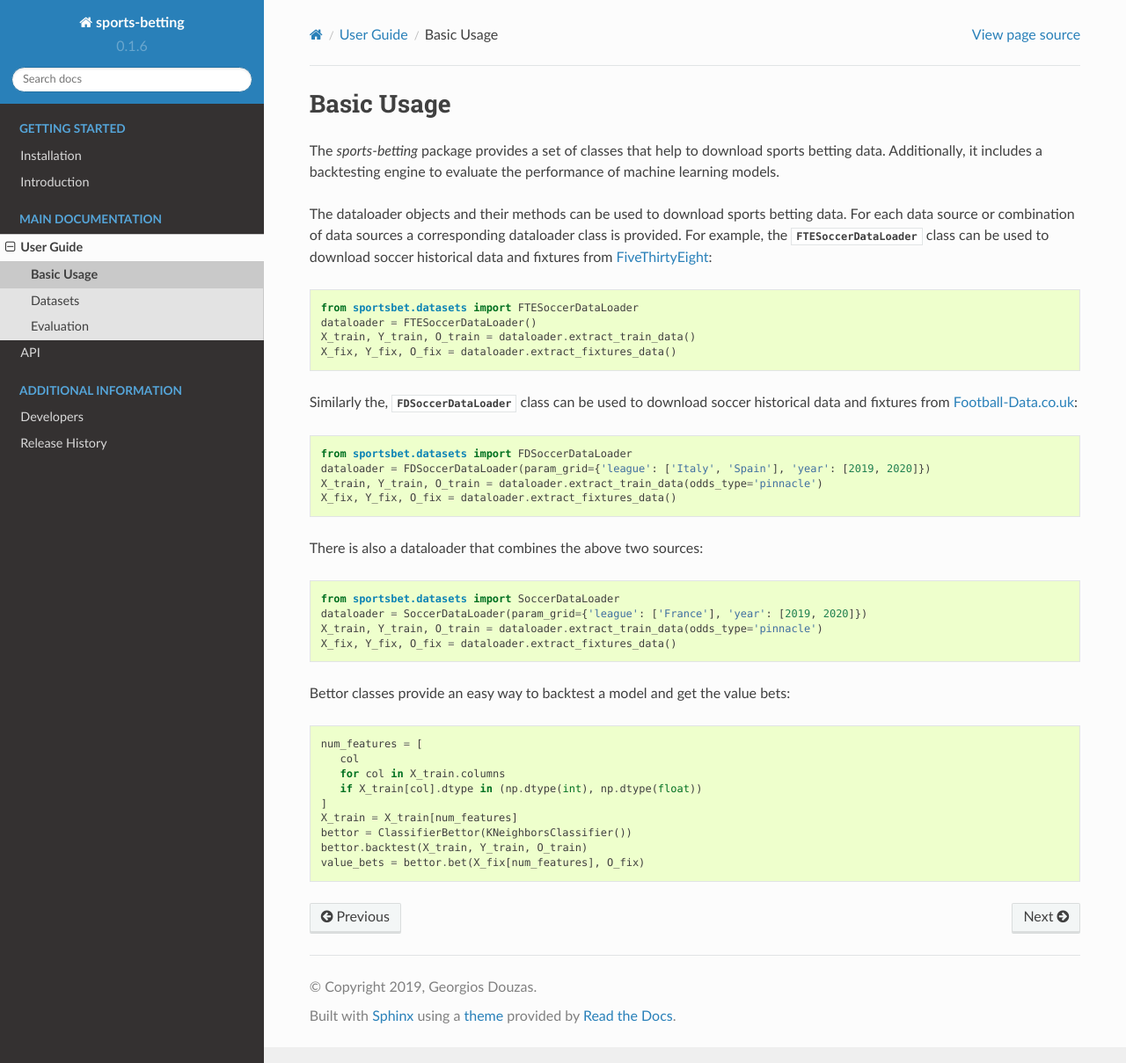
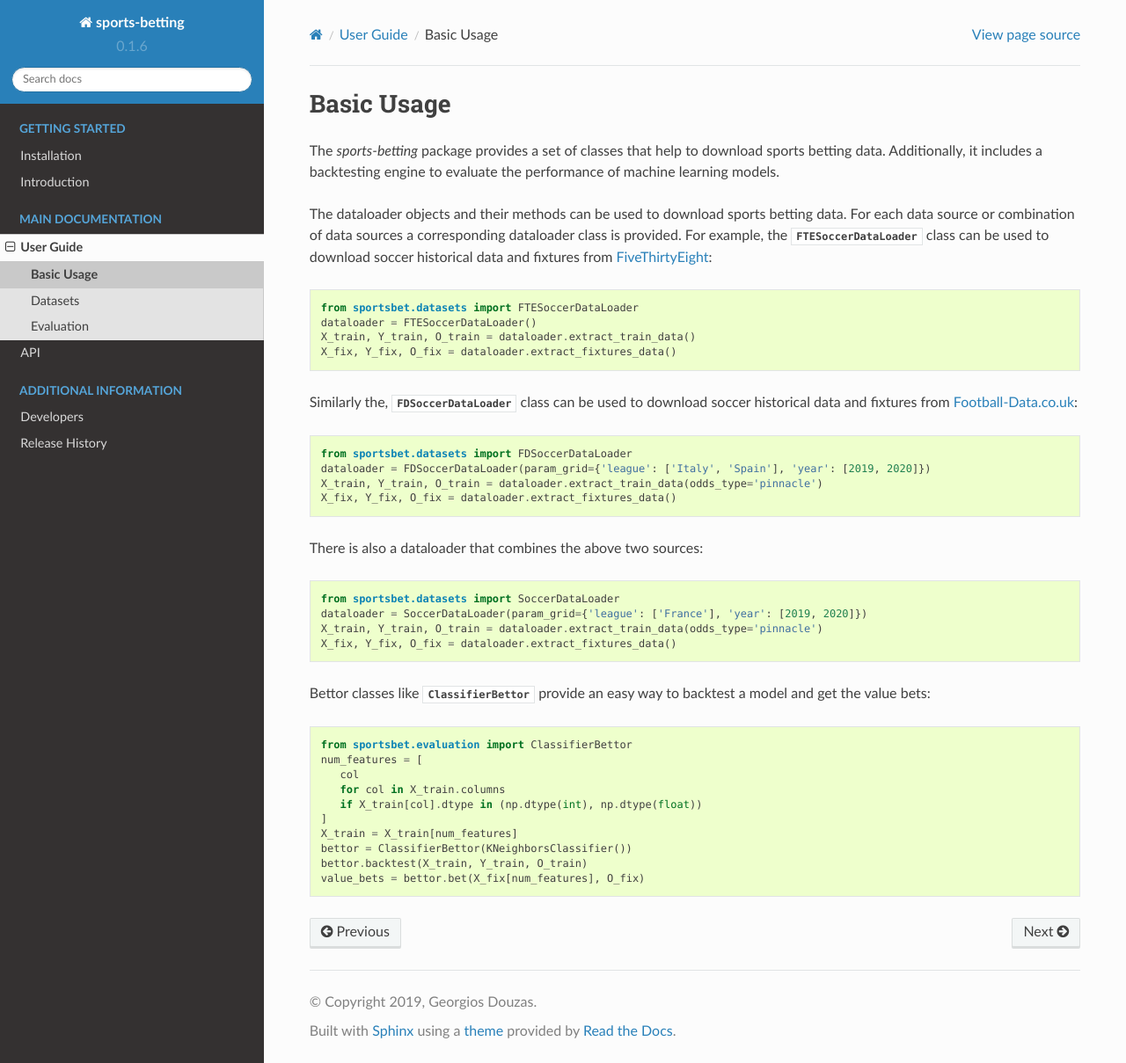
Before and after one commit to georgedouzas/sports-betting, a Sphinx documentation site: the page built from doc/main_documentation/basic.rst, in a window 1280 px wide and 1209 px high. Shown: the whole window at 88% size. Built offline with Sphinx 7.4.7 and the Read the Docs theme 2.0.0, drawn with Linux system fonts in a browser that asks for light colours; formulas are drawn with MathJax 3; pages that are not in the unit, such as notebooks, are missing from menus.

Commit message:
MNT Reformatted docs

```diff
--- a/doc/main_documentation/basic.rst
+++ b/doc/main_documentation/basic.rst
@@ -2,9 +2,9 @@
 
 .. _football-data.co.uk: http://www.football-data.co.uk/data.php
 
-#############
+############
  Basic Usage
-#############
+############
 
 The `sports-betting` package provides a set of classes that help to
 download sports betting data. Additionally, it includes a backtesting
@@ -36,8 +36,10 @@ There is also a dataloader that combines the above two sources::
    X_train, Y_train, O_train = dataloader.extract_train_data(odds_type='pinnacle')
    X_fix, Y_fix, O_fix = dataloader.extract_fixtures_data()
 
-Bettor classes provide an easy way to backtest a model and get the value bets::
+Bettor classes like :class:`~sportsbet.evaluation.ClassifierBettor`
+provide an easy way to backtest a model and get the value bets::
 
+   from sportsbet.evaluation import ClassifierBettor
    num_features = [
       col
       for col in X_train.columns
--- a/doc/main_documentation/user_guide.rst
+++ b/doc/main_documentation/user_guide.rst
@@ -1,8 +1,8 @@
 .. _user_guide:
 
-############
+###########
  User Guide
-############
+###########
 
 .. toctree::
 
```
Also changed, not shown: doc/getting_started/installation.rst (+10 -10 lines), doc/getting_started/introduction.rst (+4 -4 lines), doc/main_documentation/api.rst (+6 -4 lines).
